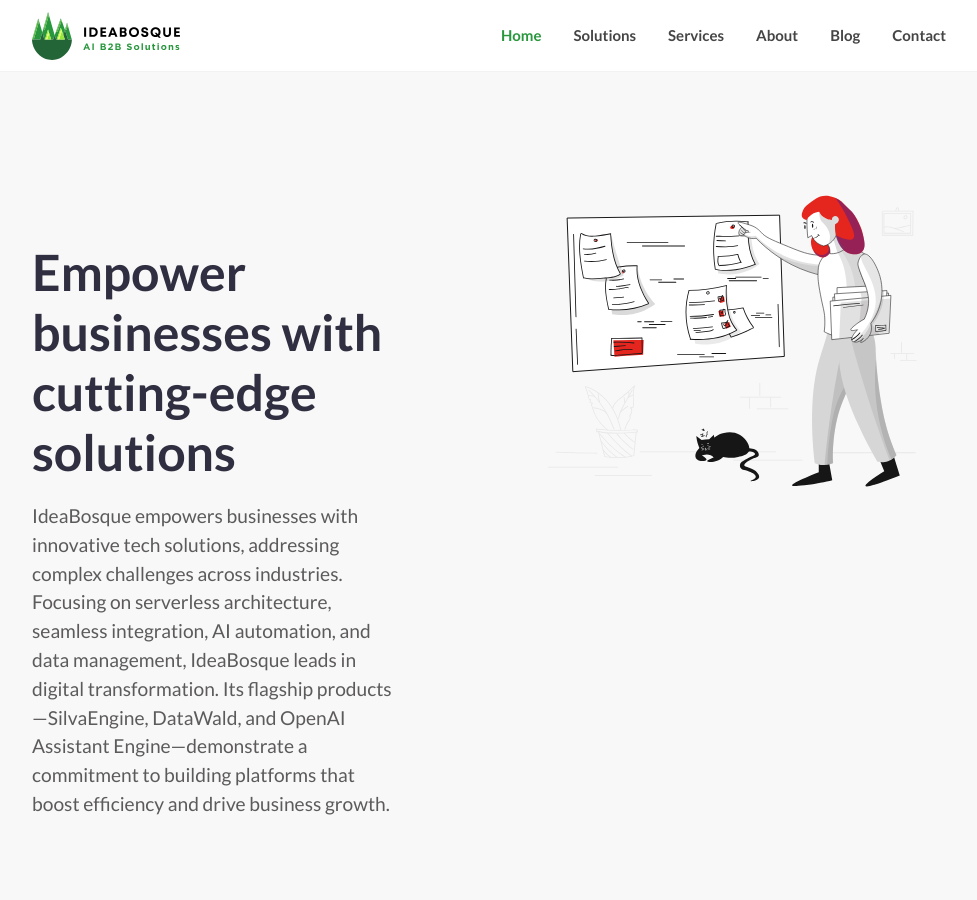
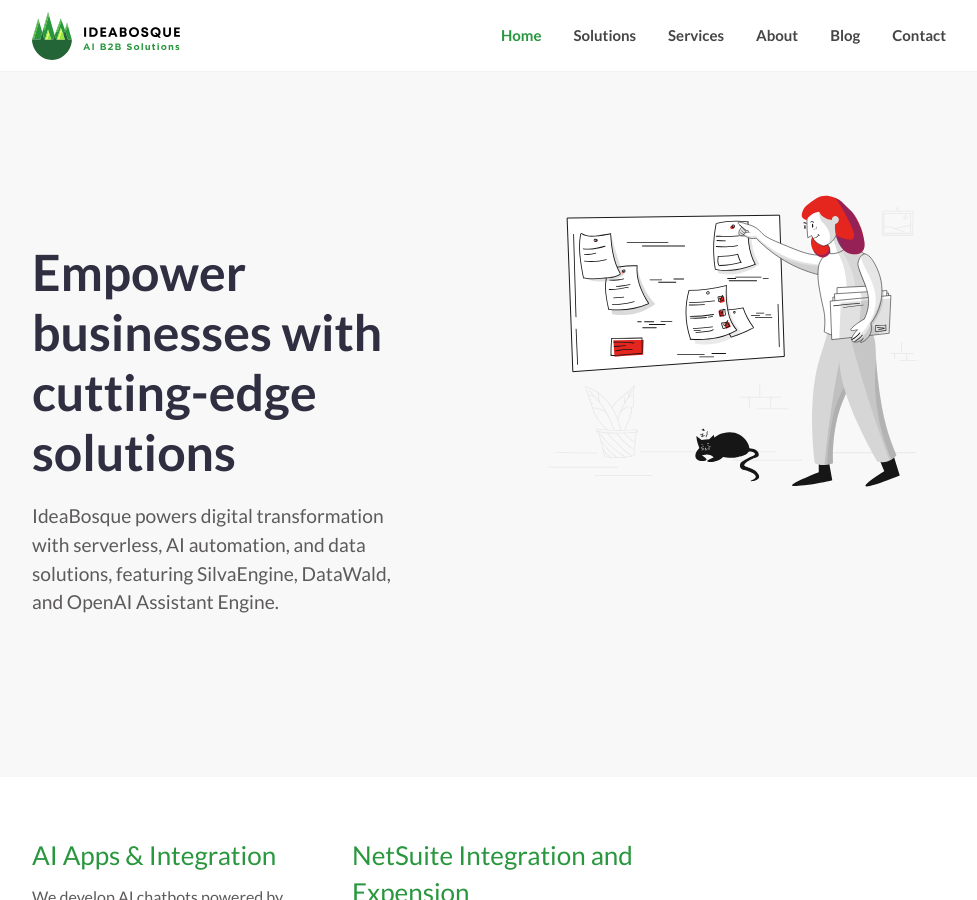
Before and after one commit to ideabosque/ideabosque.github.io, a Jekyll site: the page built from index.md, in a window 1280 px wide and 900 px high. Shown: the whole window, without its empty margins (143-1120 px from the left). Built offline with Jekyll 4.4.1, drawn with Linux system fonts in a browser that asks for light colours.

Commit message:
Update index.md.

```diff
--- a/index.md
+++ b/index.md
@@ -6,4 +6,4 @@ intro_image: "images/illustrations/pointing.svg"
 
 # Empower businesses with cutting-edge solutions
 
-IdeaBosque empowers businesses with innovative tech solutions, addressing complex challenges across industries. Focusing on serverless architecture, seamless integration, AI automation, and data management, IdeaBosque leads in digital transformation. Its flagship products—SilvaEngine, DataWald, and OpenAI Assistant Engine—demonstrate a commitment to building platforms that boost efficiency and drive business growth.
+IdeaBosque powers digital transformation with serverless, AI automation, and data solutions, featuring SilvaEngine, DataWald, and OpenAI Assistant Engine.
```
